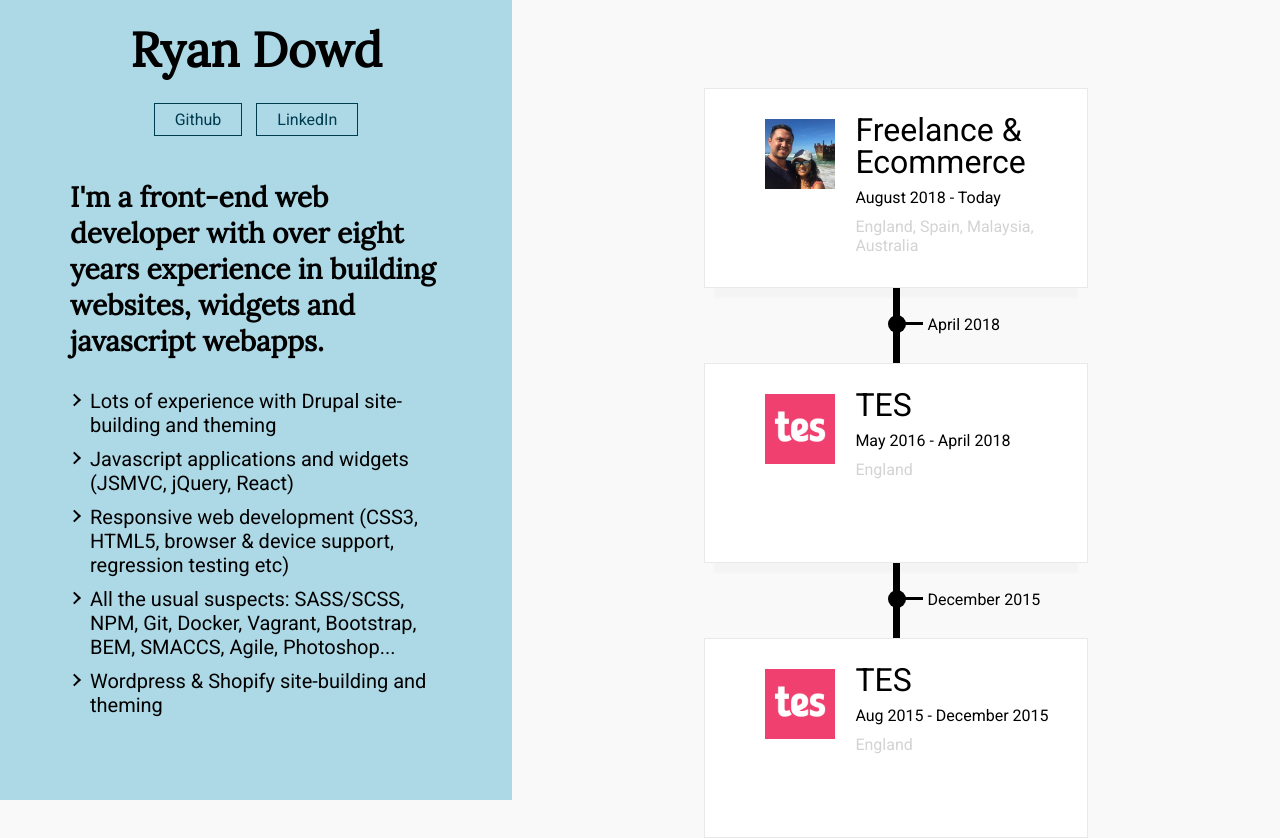
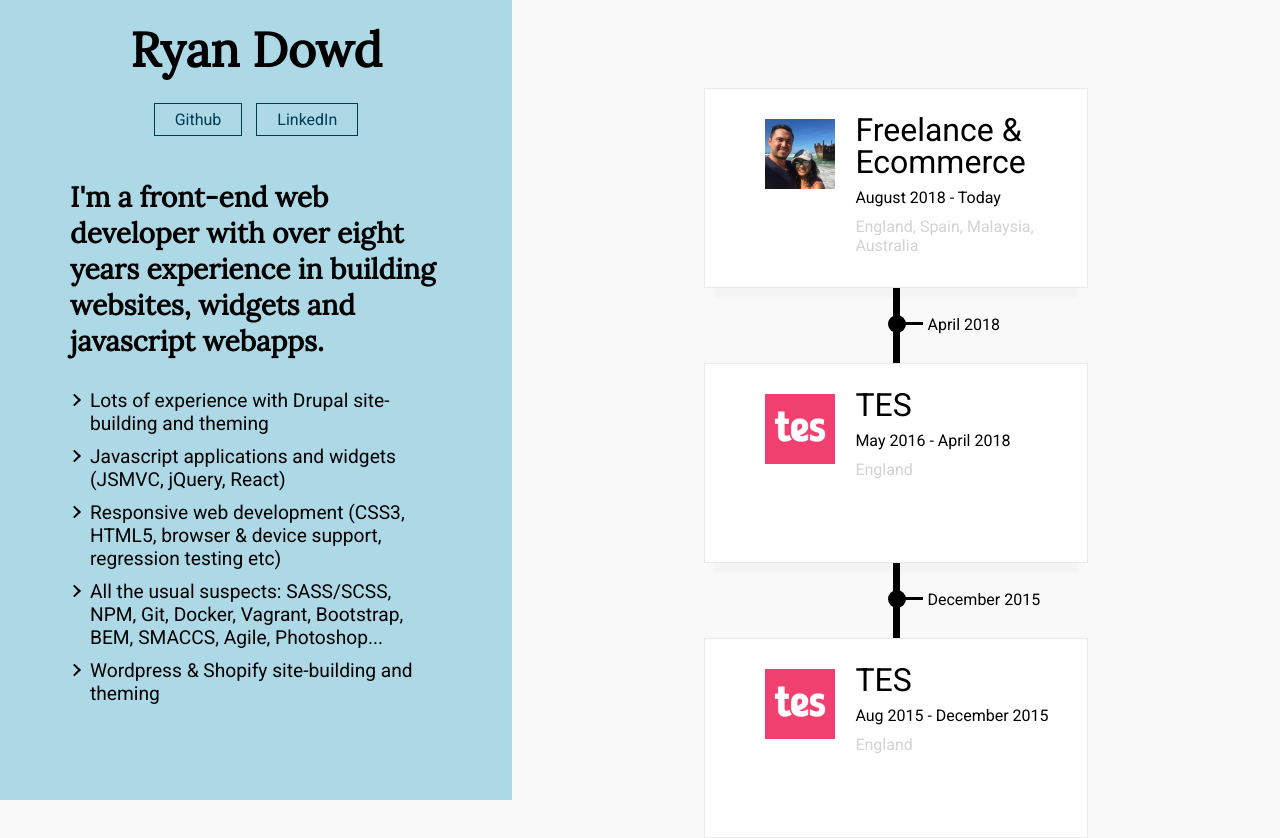
Before and after one commit to ryandowd/React-Portfolio, a React (Create React App) app: page / in a window 1280 px wide. Shown: the top 838 px of the page. Built offline with nearby package versions, Linux system fonts and the light colour scheme.

Commit message:
Tweak to font-size when between 900px - 1200px screen

```diff
--- a/src/components/Intro/Intro.scss
+++ b/src/components/Intro/Intro.scss
@@ -27,9 +27,13 @@
 }
 
 .Intro__list-item {
-  font-size: 20px;
+  font-size: 1rem;
   position: relative;
   margin-top: 10px;
+
+  @media (min-width: 1200px) {
+    font-size: 1.2rem;
+  }
 
   &:before {
     content: '';
```
